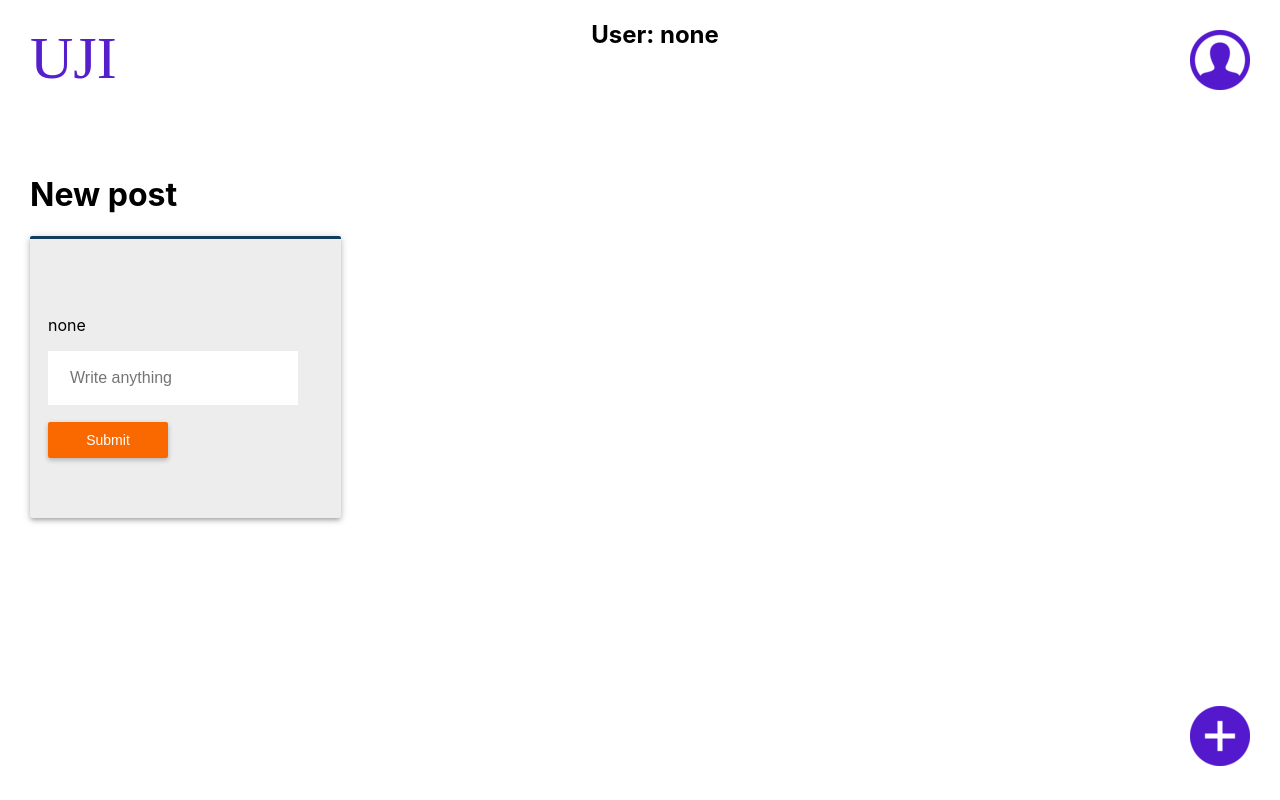
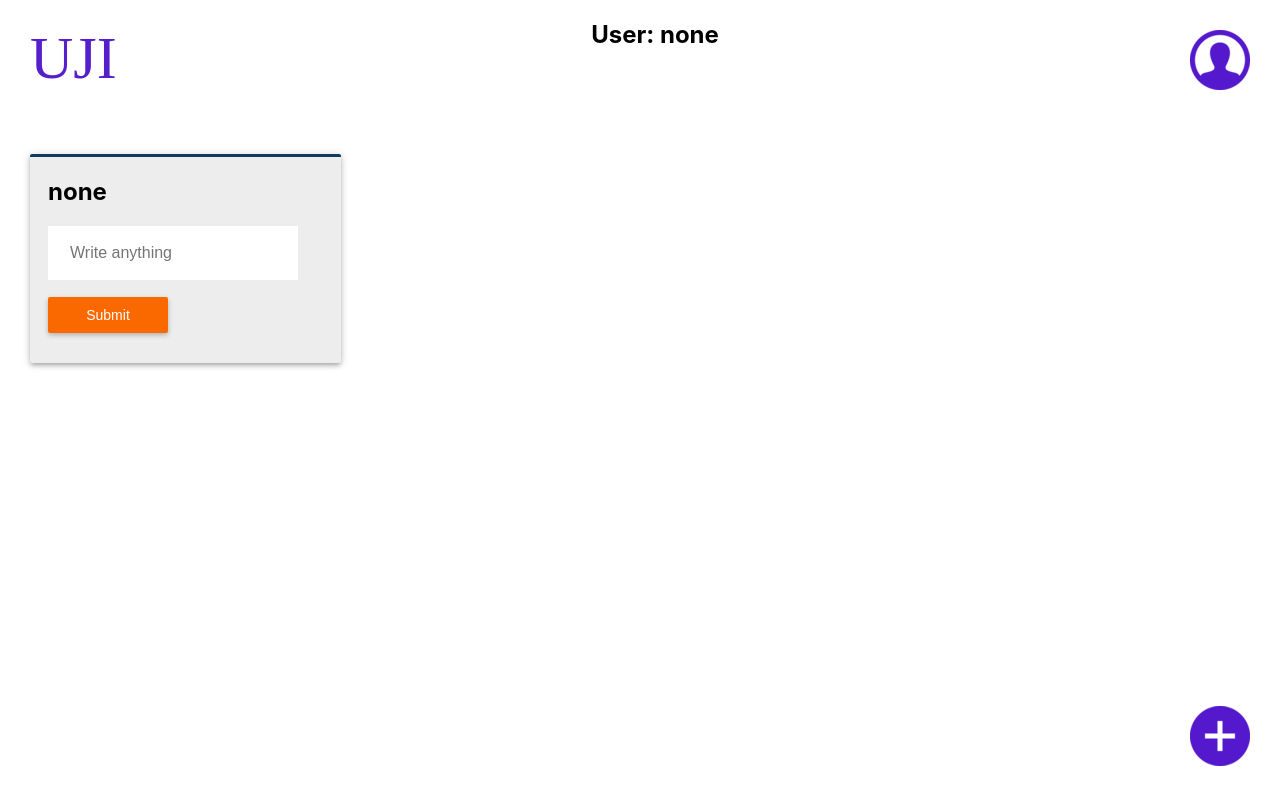
Before and after one commit to sembry/Uji, a React (Create React App) app in the folder uji/: page /postform in a window 1280 px wide. Built offline with nearby package versions, Linux system fonts and the light colour scheme.

Commit message:
Fixed passing setUser to login, fixed username persistence, added styling to postform

```diff
--- a/uji/src/App.css
+++ b/uji/src/App.css
@@ -11,6 +11,7 @@
   flex-direction: row;
   justify-content: space-between;
 }
+
 
 .UJI {
   padding-top: var(--large-padding);
--- a/uji/src/App.js
+++ b/uji/src/App.js
@@ -40,7 +40,7 @@ class ParentComponent extends React.Component{
             <img width = "60px" alt="Profile Button" src={profile}/>
           </div>
         </div>
-        <div>
+        <div className="frame">
           <Router>
             <Switch>
               <Route path="/login" render={()=><Login setUser={this.setUser.bind(this)} />} />
--- a/uji/src/Components/LoginComponent.js
+++ b/uji/src/Components/LoginComponent.js
@@ -4,7 +4,7 @@ import firebase from '../firebase.js';
 import PostForm from './PostFormComponent';
 import setUser from '../App';
 import { withRouter, Route, Link, BrowserRouter as Router } from 'react-router-dom'
-
+import PropTypes from 'prop-types';
 
 class Login extends React.Component {
     constructor(props) {
@@ -19,6 +19,7 @@ class Login extends React.Component {
 
       // update text fields
       handleChange = (e) => {
+          this.props.setUser(this.state.username);
           this.setState({
               [e.target.name]: e.target.value
           });
@@ -27,19 +28,19 @@ class Login extends React.Component {
       // checks if login exists and directs user to home or to registration
       handleSubmit = (e) => {
         e.preventDefault();
-        var exists = null;
         const username = this.state.username;
         const itemsRef = firebase.database().ref('users');
+        const props = this.props;
         itemsRef.child(username).once('value', function(snapshot) {
-            exists = (snapshot.val() !== null);
+            var exists = (snapshot.val() !== null);
+            if (exists){
+                props.setUser(username);
+                props.history.push("/postform");
+            }
+            else {
+                props.history.push("/register");
+            }
         });
-        if (exists){
-            this.setUser(username);
-            this.props.history.push("/postform");
-        }
-        else {
-            this.props.history.push("/register");
-        }
       }
 
       render() {
--- /dev/null
+++ b/uji/src/Components/PostFormComponent.css
@@ -0,0 +1,45 @@
+:root {
+    --background-color: #F5F4FF;
+  }
+
+  .postform {
+    max-width: 1100px;
+    margin: 30px;
+    padding-top: 30px;
+  }
+
+  .credentials {
+    border-radius: 2px;
+    border-top: 3px solid #103D5D;
+    background-color: rgb(237, 237, 237);
+    padding: 30px 18px;
+    padding-top: 0px;
+    box-shadow: 0 3px 4px 0 rgba(0,0,0,.14), 0 3px 3px -2px rgba(0,0,0,.12), 0 1px 8px 0 rgba(0,0,0,.2);
+    margin-bottom: 34px;
+    width: 25%;
+    margin-right: auto;
+  }
+
+  input {
+    font-size: 22px;
+    color: #000;
+    padding: 18px 22px;
+    font-size: 16px;
+    margin-bottom: 17px;
+    border: 0;
+    display: block;
+    width: 75%;
+  }
+
+  button {
+    border-radius: 2px;
+    min-width: 88px;
+    background-color: #FA6900;
+    cursor: pointer;
+    border: 0;
+    min-width: 120px;
+    color: #fff;
+    font-size: 14px;
+    box-shadow: 0 2px 5px 0 rgba(0,0,0,.26);
+    padding: 10px 6px;
+  }
--- a/uji/src/Components/PostFormComponent.js
+++ b/uji/src/Components/PostFormComponent.js
@@ -1,5 +1,5 @@
 import React from 'react';
-import './PostComponent.css';
+import './PostFormComponent.css';
 import firebase from '../firebase.js';
 import { withRouter, Route, Link, BrowserRouter as Router } from 'react-router-dom'
 
@@ -43,9 +43,8 @@ class PostForm extends React.Component {
   render() {
     return (
       <div className = "postform">
-        <h1>New post</h1>
         <section className="credentials">
-            <p> {this.props.user} </p>
+            <h1>{this.props.user}</h1>
             <form onSubmit={this.handleSubmit}>
               <input type="text" name="content" placeholder="Write anything" onChange={this.handleChange} value={this.state.content}/>
               <button>Submit</button>
```
